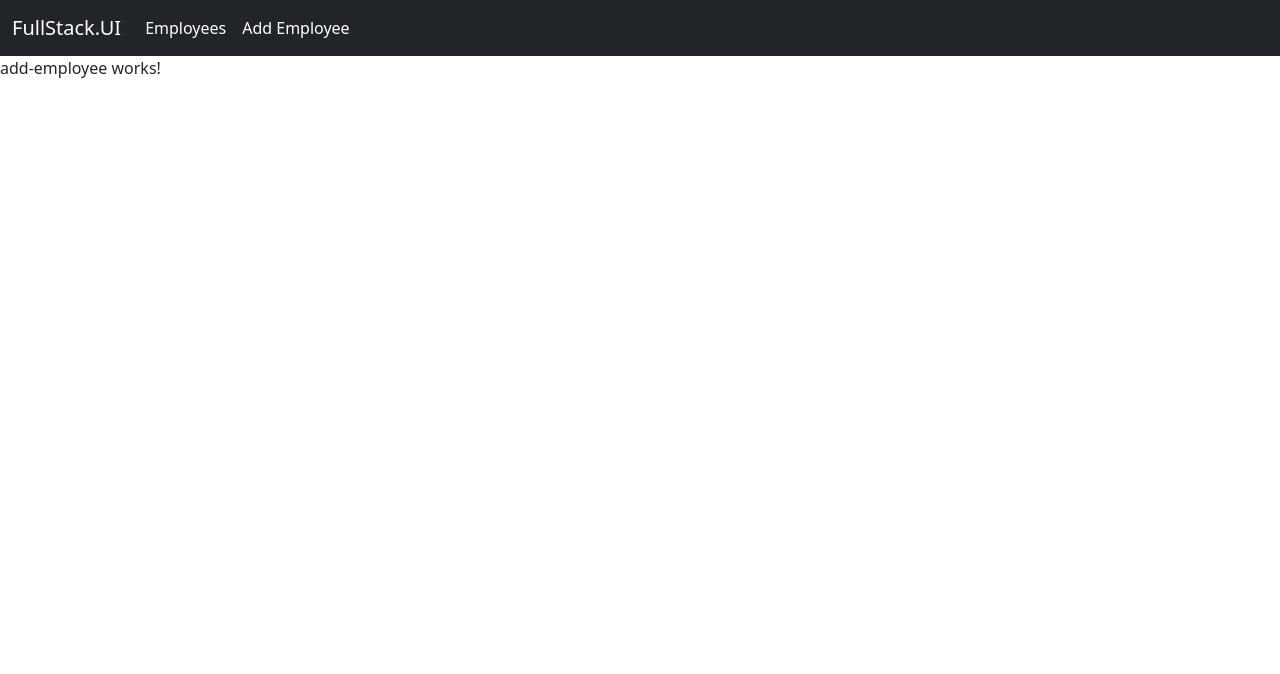
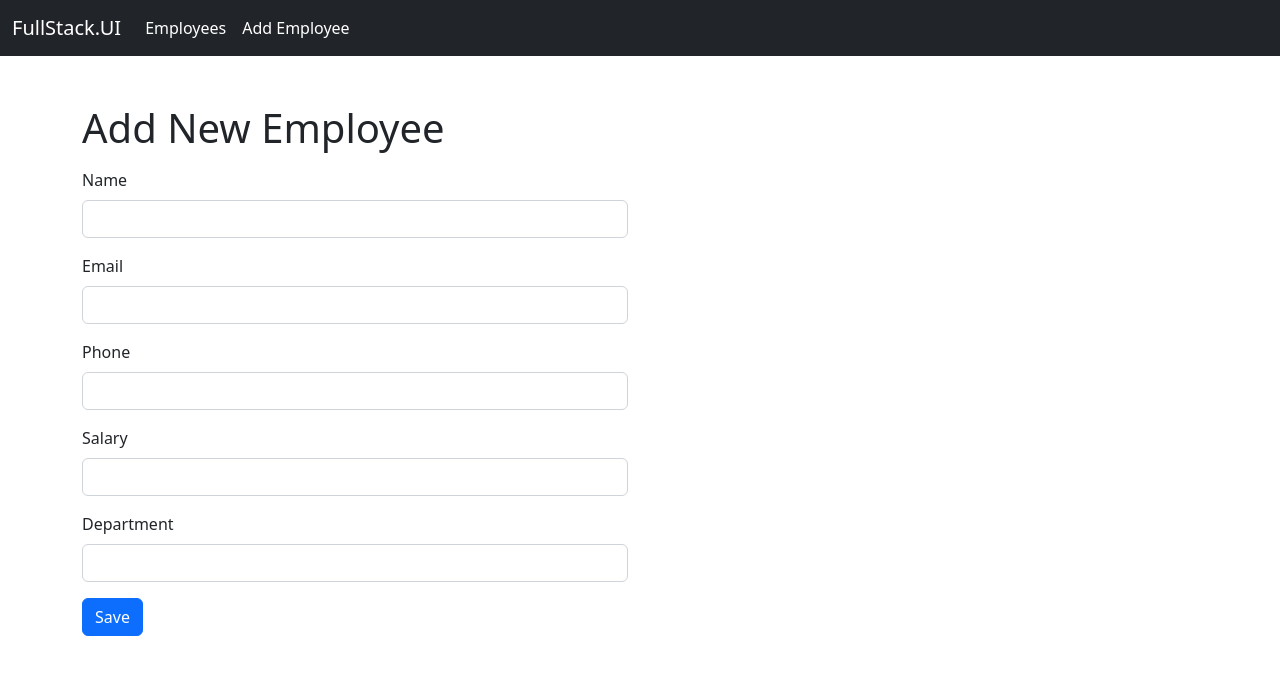
Before and after one commit to saideepd/employee-management, an Angular app in the folder FullStack UI/FullStack.UI/: page /employees/add in a window 1280 px wide. Shown: the top 674 px of the page. Built offline with nearby package versions, Linux system fonts and the light colour scheme.

Commit message:
Created base strucutre with input elements for Add Employee page

```diff
--- a/FullStack UI/FullStack.UI/src/app/components/employees/add-employee/add-employee.component.html
+++ b/FullStack UI/FullStack.UI/src/app/components/employees/add-employee/add-employee.component.html
@@ -1 +1,31 @@
-<p>add-employee works!</p>
+<div class="container my-5">
+    <h1 class="mb-3">Add New Employee</h1>
+
+    <div class="row">
+        <div class="col-6">
+            <form>
+                <div class="mb-3">
+                    <label for="name" class="form-label">Name</label>
+                    <input type="text" class="form-control" id="name">
+                </div>
+                <div class="mb-3">
+                    <label for="email" class="form-label">Email</label>
+                    <input type="email" class="form-control" id="email">
+                </div>
+                <div class="mb-3">
+                    <label for="phone" class="form-label">Phone</label>
+                    <input type="number" class="form-control" id="phone">
+                </div>
+                <div class="mb-3">
+                    <label for="salary" class="form-label">Salary</label>
+                    <input type="number" class="form-control" id="salary">
+                </div>
+                <div class="mb-3">
+                    <label for="department" class="form-label">Department</label>
+                    <input type="text" class="form-control" id="department">
+                </div>
+                <button type="submit" class="btn btn-primary">Save</button>
+            </form>
+        </div>
+    </div>
+</div>
--- a/FullStack UI/FullStack.UI/src/app/components/employees/employees-list/employees-list.component.html
+++ b/FullStack UI/FullStack.UI/src/app/components/employees/employees-list/employees-list.component.html
@@ -1,4 +1,4 @@
-<div class="container">
+<div class="container my-5">
     <h1>Employees</h1>
     <table class="table" *ngIf="employees && employees.length > 0">
         <thead>
```
